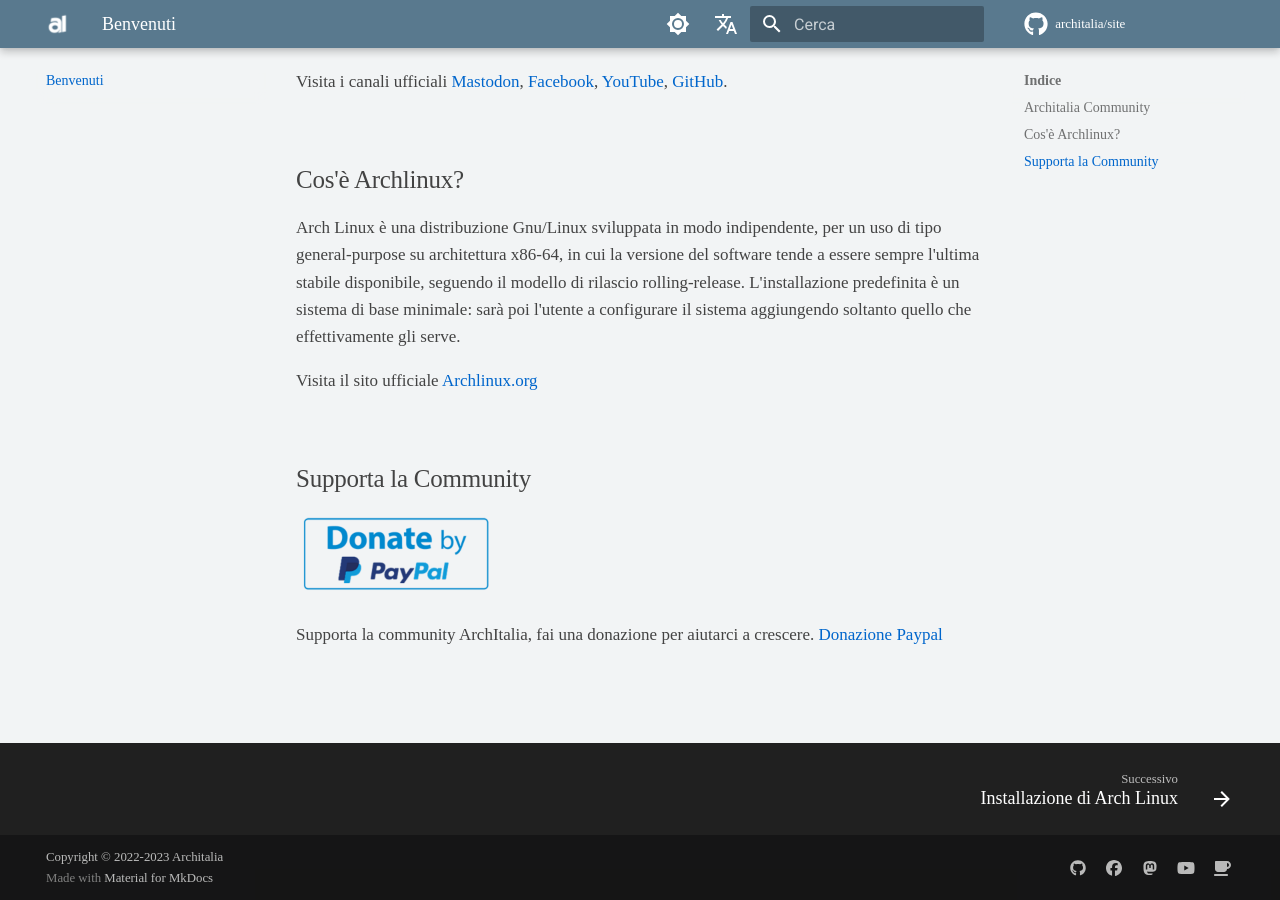
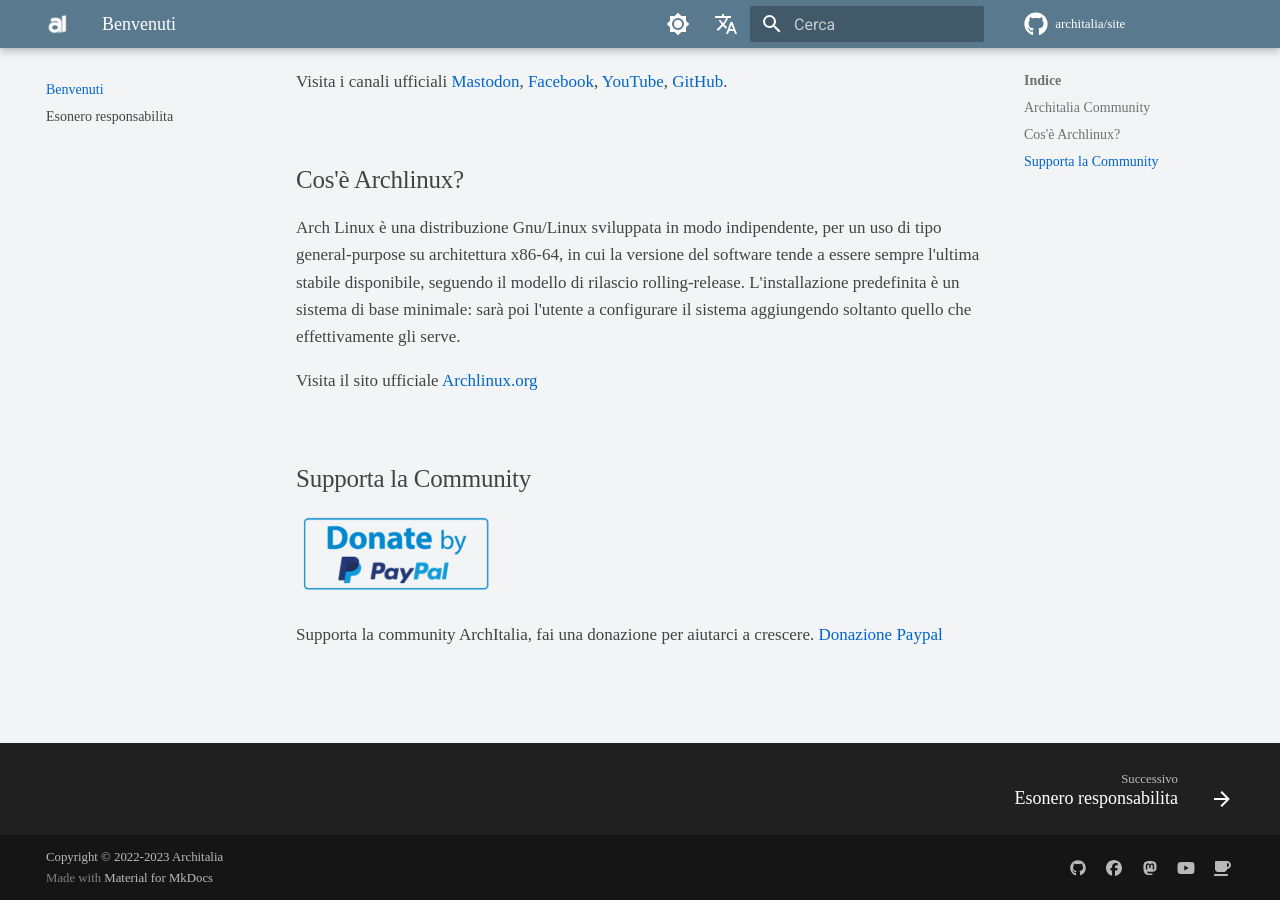
Before and after one commit to ArchItalia/site, an MkDocs documentation site: the page built from docs/index.md, in a window 1280 px wide and 900 px high, scrolled down 910 px. Built offline with MkDocs 1.6.1 and Material for MkDocs 9.7.7, drawn with Linux system fonts in a browser that asks for light colours; comment, search, counter and statistics services are not loaded; the version menu is left out.

Commit message:
Add files via upload

```diff
--- a/mkdocs.yml
+++ b/mkdocs.yml
@@ -7,7 +7,9 @@
 
 
 nav:
-  - index.md
+  - ' ':
+        - 'Benvenuti': index.md
+        - 'Esonero responsabilita': 'termini.md'
   - Archlinux-Guida/arch-guida.md
   - 'Altre Guide':
         - 'Pacman': 'Altre-Guide/Pacman.md'
```
